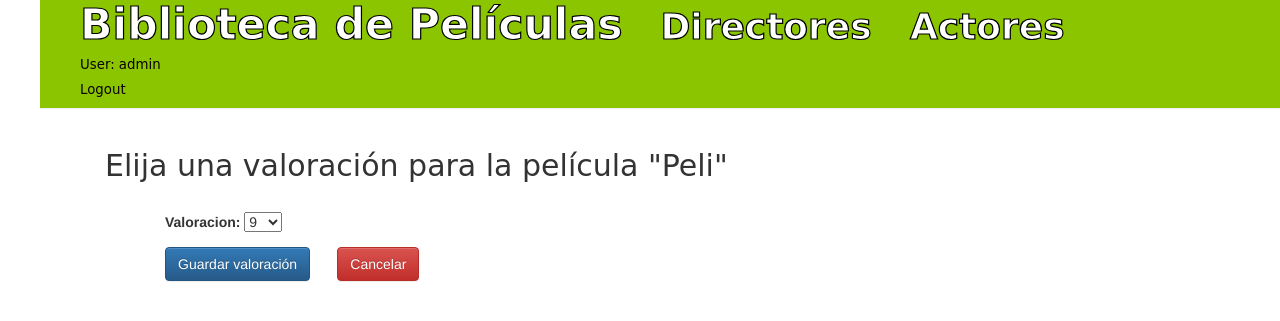
After one commit to AlbertoMaciasGutierrez/biblioteca, a Django app: page /peliculas/21/valorar/ in a window 1280 px wide; the page is wider, and only the part inside the window is pictured. The commit adds this page. Shown: the top 321 px of that part. Run offline with Django 3.2, Linux system fonts and the light colour scheme; a user stored in the database is signed in; data comes from the database, SQL or seed files in the repository; both versions use the stored data as it was after the commit; some libraries are stand-ins or nearby versions.

Commit message:
Votación a películas añadida

```diff
--- a/biblioteca/urls.py
+++ b/biblioteca/urls.py
@@ -28,6 +28,7 @@ urlpatterns = [
     path('peliculas/nueva',views.PeliculaNueva.as_view() , name='pelicula_nueva'),
     path('peliculas/<int:pk>/editar/', views.PeliculaEditar.as_view(), name='pelicula_editar'),
     path('peliculas/<int:pk>/eliminar/',views.PeliculaEliminar.as_view(), name='pelicula_eliminar'),
+    path('peliculas/<int:pk>/valorar/', views.valoracion , name='votacionPelicula'),
     path('director/nuevo',views.DirectorNuevo.as_view() , name='director_nuevo'),
     path('director/<int:pk>/editar/', views.DirectorEditar.as_view(), name='director_editar'),
     path('director/<int:pk>/eliminar/', views.DirectorEliminar.as_view(), name='director_eliminar'),
--- a/peliculas/forms.py
+++ b/peliculas/forms.py
@@ -6,7 +6,7 @@ class PeliculaForm(forms.ModelForm):
 
     class Meta:
         model = Pelicula
-        fields = ('titulo','fecha_publicacion','trailer','categoria','director','sinopsis','imagen','actores')
+        fields = ('titulo','fecha_publicacion','trailer','categoria','director','sinopsis','imagen','actores',)
 
     #nombre = forms.TextInput()
     #fecha_nacimiento = forms.DateInput()
@@ -19,6 +19,12 @@ class PeliculaForm(forms.ModelForm):
         queryset=Actor.objects.all(),
         widget=forms.CheckboxSelectMultiple
     )
+
+class VotacionForm(forms.ModelForm):
+
+    class Meta:
+        model = Pelicula
+        fields = ('valoracion',)
 
 
 class DirectorForm(forms.ModelForm):
--- a/peliculas/models.py
+++ b/peliculas/models.py
@@ -61,6 +61,20 @@ class Pelicula(models.Model):
         ('Infantil','Infantil'),
     ]
 
+    VALORACION_CHOICES = [
+        (0.0,0),
+        (1.0,1),
+        (2.0,2),
+        (3.0,3),
+        (4.0,4),
+        (5.0,5),
+        (6.0,6),
+        (7.0,7),
+        (8.0,8),
+        (9.0,9),
+        (10.0,10),
+    ]
+
 
 
     fecha_publicacion = models.DateField()
@@ -71,7 +85,10 @@ class Pelicula(models.Model):
     sinopsis = models.TextField()
     imagen = models.ImageField( upload_to = 'peliculas' ,verbose_name='Imagen', blank=True)
     actores = models.ManyToManyField(Actor, related_name='actores', blank=True)                          #"reloated_name =" : Parámetro para renombrar la relación
-
+    valoracion = models.DecimalField(choices=VALORACION_CHOICES, default=0.0, decimal_places=1, max_digits=3)
+    valoracionMedia =models.DecimalField(default=0.0, decimal_places=1, max_digits=3)
+    numVotos = models.IntegerField(default=0)
+    valoracionTotal = models.DecimalField(default=0.0, decimal_places=1, max_digits=10)
 
     def __repr__(self):
         return self.__str__()
@@ -79,9 +96,10 @@ class Pelicula(models.Model):
     def __str__(self):
         return f"{self.titulo} - {self.fecha_publicacion.strftime('%Y')} - {self.director}"
 
-    @property
-    def only_year(self):
-        return self.fecha_publicacion.strftime('%Y')
+
+
+
+
 
 
     class Meta:
--- a/peliculas/static/peliculas.css
+++ b/peliculas/static/peliculas.css
@@ -75,3 +75,11 @@ h1, h2, h3, h4, h5 {
     color: #000000;
     -webkit-text-stroke: 1.2px rgb(248, 248, 248);
 }
+
+.pelicula-vote-form {
+    margin-left: 60px;
+}
+
+.wish-delete{
+    margin-left: 20px;
+}
--- a/peliculas/views.py
+++ b/peliculas/views.py
@@ -6,7 +6,7 @@ from django.contrib.auth.mixins import LoginRequiredMixin
 from django.contrib.auth import login, authenticate
 from django.urls import reverse_lazy, reverse
 from .models import Pelicula, Director, Actor
-from .forms import PeliculaForm, DirectorForm, ActorForm
+from .forms import PeliculaForm, DirectorForm, ActorForm, VotacionForm
 
 
 
@@ -31,6 +31,7 @@ class ActorListado(LoginRequiredMixin, ListView):
 class PeliculaDetalles(LoginRequiredMixin, DetailView):
     model = Pelicula
     template_name = 'peliculas/peliculas_detail.html'
+
 
 
 class DirectorDetalles(LoginRequiredMixin, DetailView):
@@ -133,11 +134,26 @@ class ActorEliminar(LoginRequiredMixin,DeleteView):
     success_url = reverse_lazy('listadoActores')         #Cuando elimina redirige a la lista de películas
 
 
+@login_required
+def valoracion(request,pk):
+    peli = get_object_or_404(Pelicula, pk=pk)
 
+    if request.method =="POST":
+        form = VotacionForm(request.POST,request.FILES, instance=peli)
+        if form.is_valid():
+            peli = form.save(commit=False)                     #Devuelve el objeto que todavia no está guardado en la base de datos
+            peli.numVotos += 1
+            numVotos = peli.numVotos
+            peli.valoracionTotal += peli.valoracion
+            total =  peli.valoracionTotal
+            peli.valoracionMedia = total/numVotos
+            peli.save()
 
+            return redirect('detallesPelicula', pk=peli.pk)
 
-
-
+    else:
+        form = VotacionForm(instance = peli)
+        return render(request, os.path.join("peliculas", "pelicula_vote.html"),{'form':form, 'peli':peli})
 
 
 
--- a/templates/actores/actor_confirm_delete.html
+++ b/templates/actores/actor_confirm_delete.html
@@ -3,9 +3,9 @@
 {% block title %}{{ object.nombre}}{% endblock %}
 
 {% block content %}
-    <form method="post">{% csrf_token %}
-        <p>¿Desea eliminar el Actor "{{ object.nombre}}"?</p>
-        <br>
+    <h2>¿Desea eliminar el Actor " <b>{{ object.nombre}}</b>"?</h2>
+    <br>
+    <form method="POST" class="wish-delete">{% csrf_token %}
         <p>
             <input class="btn btn-primary" type="submit" value="Confirmar">
             &nbsp;&nbsp;&nbsp;&nbsp;&nbsp;&nbsp;
--- a/templates/actores/actor_detail.html
+++ b/templates/actores/actor_detail.html
@@ -12,8 +12,8 @@
             <div class = "row">
                 <div class="col-md-8">
                     <p>
-                        <a class="btn btn-default" href="{% url 'actor_editar' pk=object.pk %}"><span class="glyphicon glyphicon-pencil"></span></a>
-                        <a class="btn btn-default" href="{% url 'actor_eliminar' pk=object.pk %}"><span class="glyphicon glyphicon-remove"></span></a>
+                        <a class="btn btn-warning" href="{% url 'actor_editar' pk=object.pk %}"><span class="glyphicon glyphicon-pencil"></span></a>&nbsp;
+                        <a class="btn btn-danger" href="{% url 'actor_eliminar' pk=object.pk %}"><span class="glyphicon glyphicon-remove"></span></a>&nbsp;
                     </p>
                     <p><b>Fecha de Nacimiento:    </b>{{ object.fecha_nacimiento|date:"j F, Y"}}</p>
                     <p><b>Biografía:    </b>{{ object.biografia}}</p>
--- a/templates/actores/actor_edit.html
+++ b/templates/actores/actor_edit.html
@@ -1,6 +1,6 @@
 {% extends 'base.html' %}
 
-{% block title %}Nuevo Actor{% endblock %}
+{% block title %}Nuevo Actor {% endblock %}
 
 {% block content %}
     <h2>Nuevo Actor</h2>
--- a/templates/directores/director_confirm_delete.html
+++ b/templates/directores/director_confirm_delete.html
@@ -3,9 +3,9 @@
 {% block title %}{{ object.nombre}}{% endblock %}
 
 {% block content %}
-    <form method="post">{% csrf_token %}
-        <p>¿Desea eliminar el Director "{{ object.nombre}}"?</p>
-        <br>
+    <h2>¿Desea eliminar el Director " <b>{{ object.nombre}}</b>"?</h2>
+    <br>
+    <form method="POST" class="wish-delete">{% csrf_token %}
         <p>
             <input class="btn btn-primary" type="submit" value="Confirmar">
             &nbsp;&nbsp;&nbsp;&nbsp;&nbsp;&nbsp;
--- a/templates/directores/director_detail.html
+++ b/templates/directores/director_detail.html
@@ -12,8 +12,8 @@
             <div class = "row">
                 <div class="col-md-8">
                     <p>
-                        <a class="btn btn-default" href="{% url 'director_editar' pk=object.pk %}"><span class="glyphicon glyphicon-pencil"></span></a>
-                        <a class="btn btn-default" href="{% url 'director_eliminar' pk=object.pk %}"><span class="glyphicon glyphicon-remove"></span></a>
+                        <a class="btn btn-warning" href="{% url 'director_editar' pk=object.pk %}"><span class="glyphicon glyphicon-pencil"></span></a>&nbsp;
+                        <a class="btn btn-danger" href="{% url 'director_eliminar' pk=object.pk %}"><span class="glyphicon glyphicon-remove"></span></a> &nbsp;
                     </p>
                     <p><b>Fecha de Nacimiento:    </b>{{ object.fecha_nacimiento|date:"j F, Y"}}</p>
                     <p><b>Biografía:    </b>{{ object.biografia}}</p>
--- a/templates/peliculas/pelicula_confirm_delete.html
+++ b/templates/peliculas/pelicula_confirm_delete.html
@@ -3,9 +3,9 @@
 {% block title %}{{ object.titulo}}{% endblock %}
 
 {% block content %}
-    <form method="post">{% csrf_token %}
-        <p>¿Desea eliminar la Película "{{ object.titulo}}"?</p>
-        <br>
+    <h2>¿Desea eliminar la Película "<b>{{ object.titulo}}</b>"?</h2>
+    <br>
+    <form method="POST" class="wish-delete">{% csrf_token %}
         <p>
             <input class="btn btn-primary" type="submit" value="Confirmar">
             &nbsp;&nbsp;&nbsp;&nbsp;&nbsp;&nbsp;
--- /dev/null
+++ b/templates/peliculas/pelicula_vote.html
@@ -0,0 +1,17 @@
+{% extends 'base.html' %}
+
+{% block title %}Votacion - {{peli.titulo}}{% endblock %}
+
+{% block content %}
+    <h2>Elija una valoración para la película "{{peli.titulo}}"</h2>
+    <br>
+    <form method="POST" class="pelicula-vote-form" >{% csrf_token %}  {%comment%} "{% csrf_token %}": Genera un token único por cada petición, de tal manera que nadie pueda falsificar
+                                                                la solicitud para el sitio web ya que los falsificadores no poseerán este token, y la aplicación dará un error.
+                                                                Bueno para cuenctype="multipart/form-data"alquier plantilla que use formularios POST{% endcomment %}
+        {{ form.as_p }}                                         {#} "{{form.as_p}}": renderizar formularios de Django como párrafo. Si quitamos esto no se representa el formulario{#}
+        <p>
+            <input class="btn btn-primary" type="submit" value="Guardar valoración">&nbsp;&nbsp;&nbsp;&nbsp;&nbsp;&nbsp;
+            <a class="btn btn-danger" href="{% url 'detallesPelicula' pk=peli.pk %}" >Cancelar</a>
+        </p>
+    </form>
+{% endblock %}
```
Also changed, not shown: templates/peliculas/peliculas_detail.html (+11 -4 lines), db.sqlite3, peliculas/migrations/0012_pelicula_valoracion.py (added), peliculas/migrations/0013_auto_20210512_1140.py (added), peliculas/migrations/0014_auto_20210512_1247.py (added), peliculas/migrations/0015_auto_20210512_1410.py (added), peliculas/static/media/peliculas/Vengadores_endgame_cartel_3.jpg (added).
